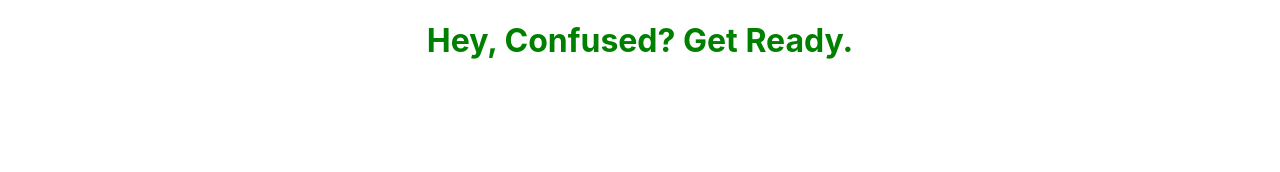
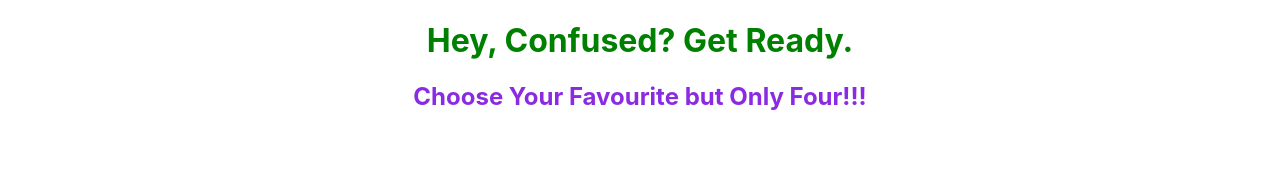
Before and after one commit to sabbirpboss/Shoppin-Cart, a React (Create React App) app: page / in a window 1280 px wide. Shown: the top 172 px of the page. Built offline with nearby package versions, Linux system fonts and the light colour scheme.

Commit message:
custom-color-blueviolet class style created

```diff
--- a/src/App.js
+++ b/src/App.js
@@ -7,7 +7,7 @@ function App() {
       <div className="App">
         <h1 className='custom-color-green'>Hey, Confused? Get Ready.
         </h1>
-        <h2 className='custom-color'>Choose Your Favourite but Only Four!!!</h2>
+        <h2 className='custom-color-blueviolet'>Choose Your Favourite but Only Four!!!</h2>
       </div>
       <Shop></Shop>
     </div>
--- a/src/components/Product/Product.css
+++ b/src/components/Product/Product.css
@@ -12,9 +12,6 @@
 .product-info{
     margin: 10px;
     height: 150px;
-}
-.product-name{
-    color: blueviolet;
 }
 
 .addToCart{
--- a/src/components/Product/Product.js
+++ b/src/components/Product/Product.js
@@ -11,7 +11,7 @@ const Product = ({product, handleAddToCart}) => {
         <div className='product'>
             <img src={img} alt="" />
             <div className="product-info">
-                <h1 className='product-name'>{name}</h1>
+                <h1 className='custom-color-blueviolet'>{name}</h1>
                 <p>Price: ${price}</p>
             </div>
             <button onClick={() => handleAddToCart(product)} className='addToCart'>
--- a/src/components/Shop/Shop.css
+++ b/src/components/Shop/Shop.css
@@ -38,6 +38,9 @@
 .custom-color-green{
     color: green;
 }
+.custom-color-blueviolet{
+    color: blueviolet;
+}
 .choose-btn{
     border: 1px solid green;
     color: green;
@@ -57,7 +60,6 @@
 }
 .clear-all-btn{
     border: 1px solid blueviolet;
-    color: blueviolet;
     font-style: normal;
     font-weight: normal;
     font-size: 16px;
--- a/src/components/Shop/Shop.js
+++ b/src/components/Shop/Shop.js
@@ -54,7 +54,7 @@ const Shop = () => {
 
                 <button onClick={randomOne} className="choose-btn"> Choose 1 By Randomly</button>
                 <br />
-                <button onClick={resetButton} className='clear-all-btn'>Clear All</button>
+                <button onClick={resetButton} className='clear-all-btn custom-color-blueviolet'>Clear All</button>
             </div>
         </section>
     );
```
